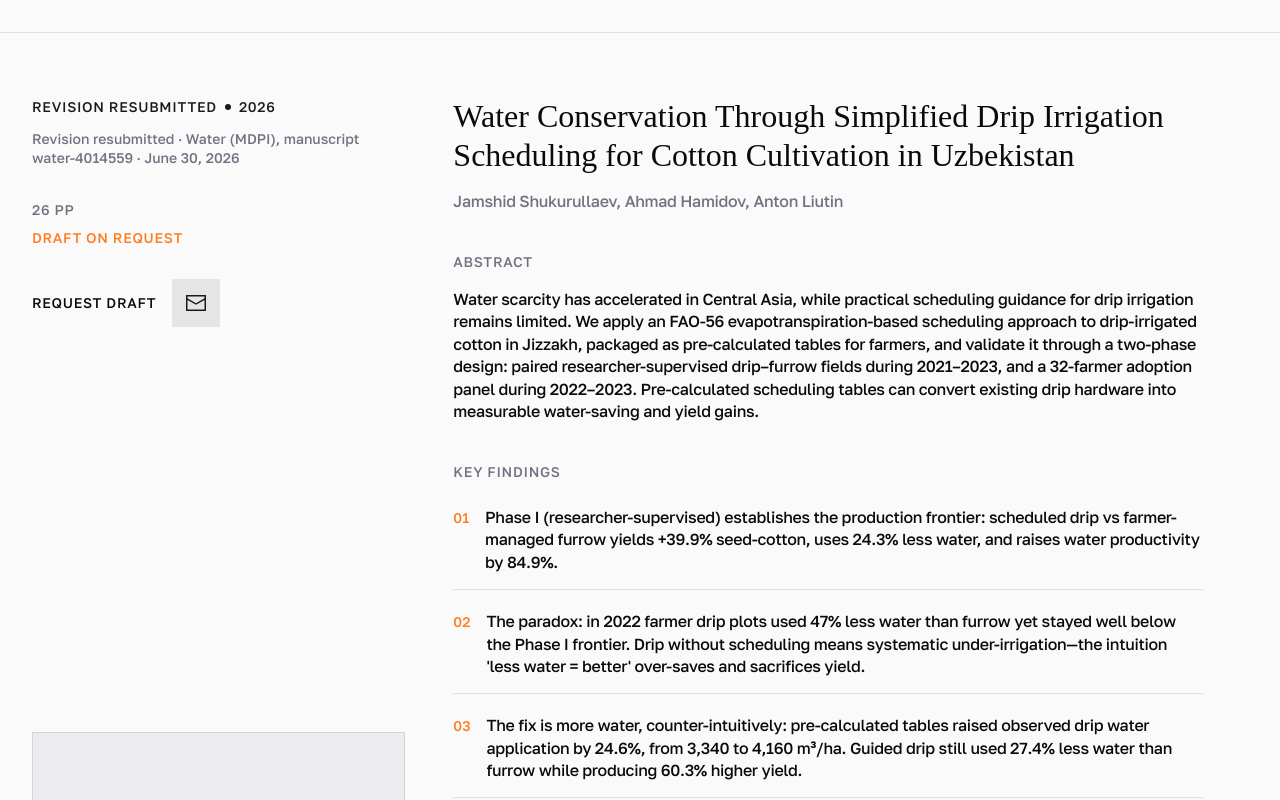
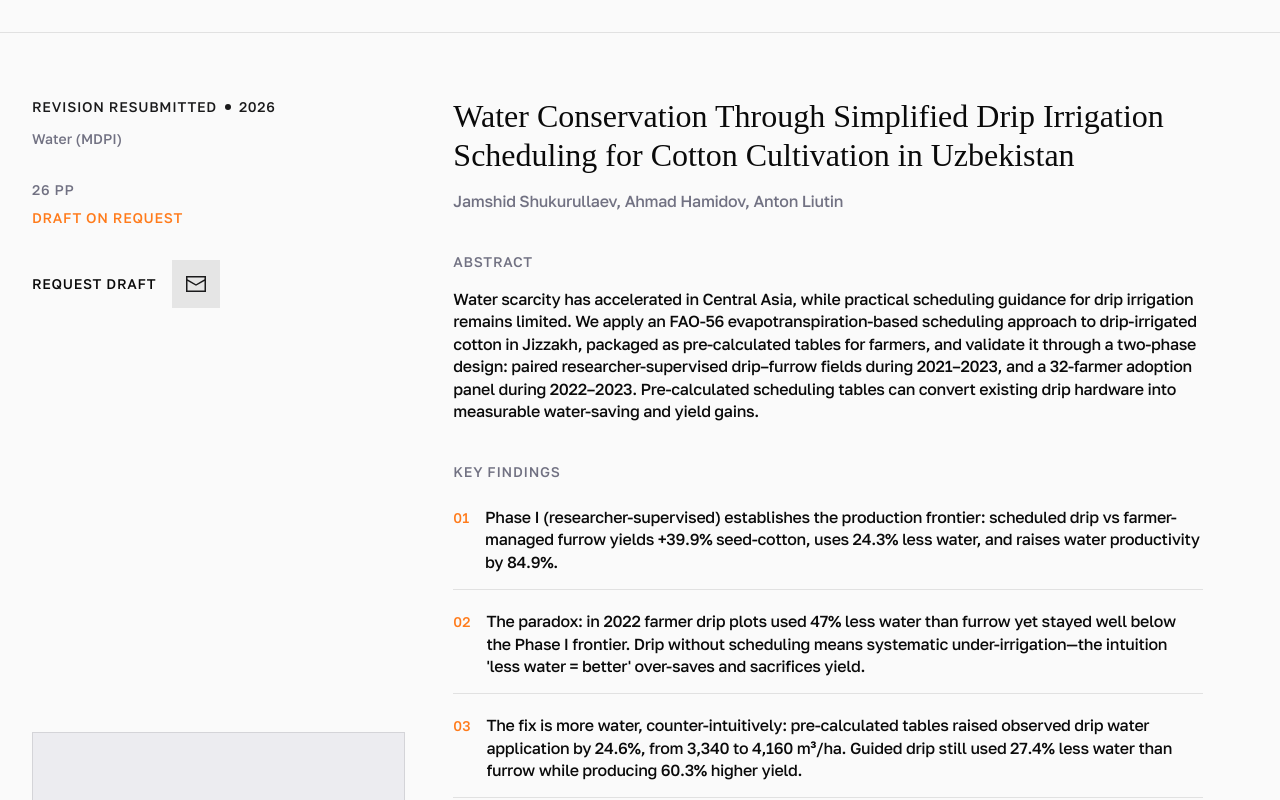
Before and after one commit to Aliutin/personal_website, a React (Vite) app: page /research in a window 1280 px wide. Shown: the part 2480-3280 px from the top of the page. Built offline with nearby package versions, Linux system fonts and the light colour scheme; a web font is replaced by a local one.

Commit message:
Simplify journal venue metadata

```diff
--- a/src/content.ts
+++ b/src/content.ts
@@ -577,7 +577,7 @@ export const publications: Publication[] = [
     title: "Water Conservation Through Simplified Drip Irrigation Scheduling for Cotton Cultivation in Uzbekistan",
     authors: ["Jamshid Shukurullaev", "Ahmad Hamidov", "Anton Liutin"],
     year: "2026",
-    venue: "Revision resubmitted · Water (MDPI), manuscript water-4014559 · June 30, 2026",
+    venue: "Water (MDPI)",
     tag: "REVISION RESUBMITTED",
     pages: 26,
     draftOnRequest: true,
```
